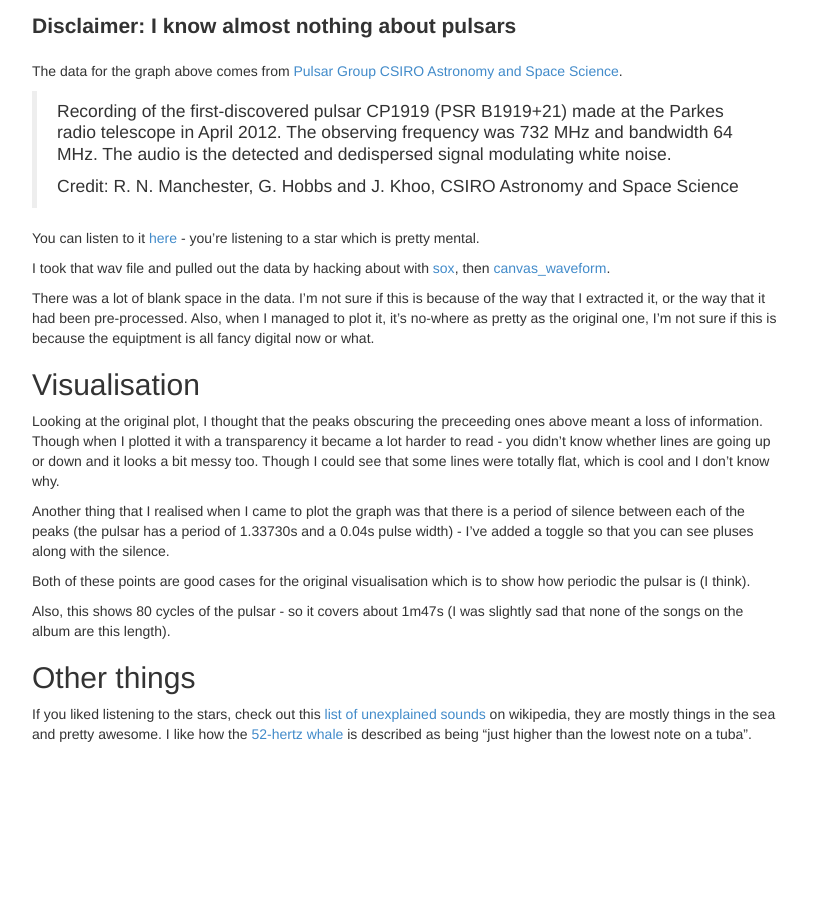
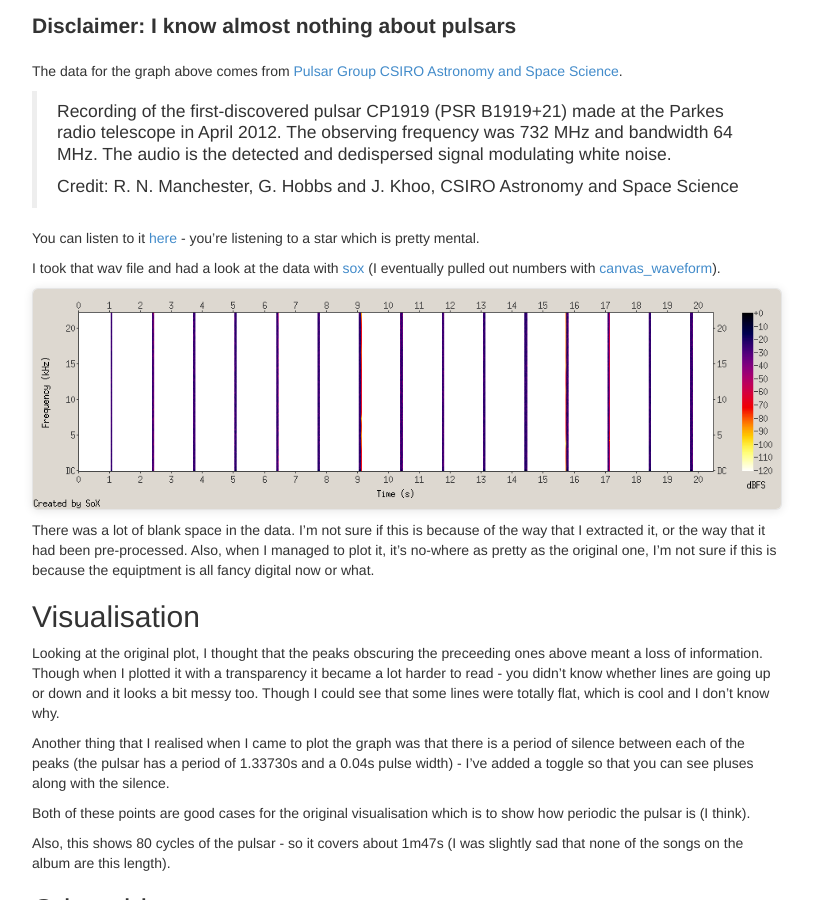
Before and after one commit to benfoxall/benfoxall.github.com, a Jekyll site: the page built from _posts/2013-10-21-unknown-pleasures.md, in a window 1280 px wide and 900 px high, scrolled down 1145 px. Shown: the whole window, without its empty margins (233-1046 px from the left). Built offline with Jekyll 4.4.1, drawn with Linux system fonts in a browser that asks for light colours; comment, search, counter and statistics services are not loaded; before the commit the page ends 1913 px from its top, so only the background shows below that; some of the changed text lies outside the part shown.

Commit message:
spectrogram

```diff
--- a/_posts/2013-10-21-unknown-pleasures.md
+++ b/_posts/2013-10-21-unknown-pleasures.md
@@ -42,7 +42,9 @@ The data for the graph above comes from [Pulsar Group CSIRO Astronomy and Space
 
 You can listen to it [here](http://www.atnf.csiro.au/research/pulsar/audio/CP1919.wav) - you're listening to a star which is pretty mental.
 
-I took that wav file and pulled out the data by hacking about with [sox](http://sox.sourceforge.net/), then [canvas_waveform](https://github.com/aalin/canvas_waveform).
+I took that wav file and had a look at the data with [sox](http://sox.sourceforge.net/) (I eventually pulled out numbers with [canvas_waveform](https://github.com/aalin/canvas_waveform)).
+
+<p><a href="/img/un-pl-spectrogram.png"><img alt="Spectogram of CP1919 (PSR B1919+21)" src="/img/un-pl-spectrogram.png" class="img-responsive" /></a></p>
 
 There was a lot of blank space in the data. I'm not sure if this is because of the way that I extracted it, or the way that it had been pre-processed.  Also, when I managed to plot it, it's no-where as pretty as the original one, I'm not sure if this is because the equiptment is all fancy digital now or what.
 
```
Also changed, not shown: img/un-pl-spectrogram.png (added).
